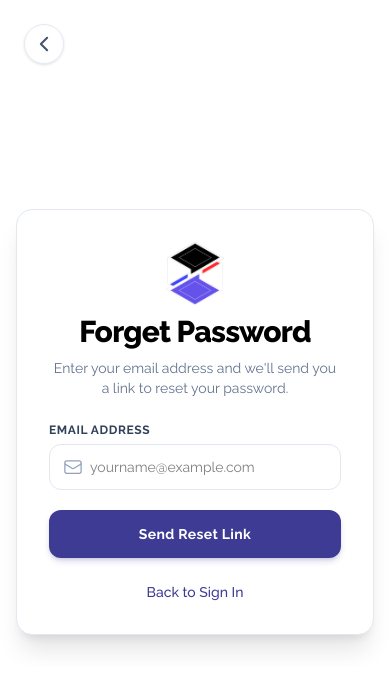
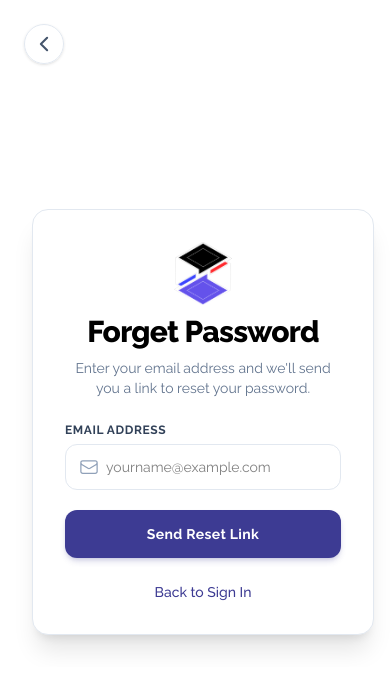
Before and after one commit to vishu9334/Solve-X, a React (Vite) app in the folder xClient/: page /forgot-password in a window 390 px wide. Shown: the top 688 px of the page. Built offline with nearby package versions, Linux system fonts and the light colour scheme; a web font is replaced by a local one.

Commit message:
style: restore desktop full-height brand layout (h-screen) on all auth pages while keeping mobile responsiveness

```diff
--- a/xClient/src/features/auth/pages/ForgetPasswordPage.jsx
+++ b/xClient/src/features/auth/pages/ForgetPasswordPage.jsx
@@ -40,7 +40,7 @@
     };
 
     return (
-        <div className="min-h-screen flex flex-col md:flex-row bg-white md:py-3 md:pl-4 items-center justify-center relative font-raleway">
+        <div className="min-h-screen md:h-screen flex flex-col md:flex-row bg-white py-3 pl-4 items-center justify-center relative font-raleway">
             <LoadingOverlay isLoading={isPending} message="Requesting password reset..." />
             {/* Back Button */}
             <button
--- a/xClient/src/features/auth/pages/LoginPage.jsx
+++ b/xClient/src/features/auth/pages/LoginPage.jsx
@@ -39,7 +39,7 @@
     };
 
     return (
-        <div className="min-h-screen flex flex-col md:flex-row bg-white md:py-3 md:pl-4 items-center justify-center relative">
+        <div className="min-h-screen md:h-screen flex flex-col md:flex-row bg-white py-3 pl-4 items-center justify-center relative">
             <LoadingOverlay isLoading={isPending} message="Signing in to Solve-X..." />
             {/* Back Button */}
             <button
--- a/xClient/src/features/auth/pages/RegisterPage.jsx
+++ b/xClient/src/features/auth/pages/RegisterPage.jsx
@@ -50,7 +50,7 @@
     };
 
     return (
-        <div className="min-h-screen flex flex-col md:flex-row bg-white md:py-3 md:pl-4 items-center justify-center relative">
+        <div className="min-h-screen md:h-screen flex flex-col md:flex-row bg-white py-3 pl-4 items-center justify-center relative">
             <LoadingOverlay isLoading={isPending} message="Creating your account..." />
             {/* Back Button */}
             <button
--- a/xClient/src/features/auth/pages/ResetPasswordPage.jsx
+++ b/xClient/src/features/auth/pages/ResetPasswordPage.jsx
@@ -61,7 +61,7 @@
     };
 
     return (
-        <div className="min-h-screen flex flex-col md:flex-row bg-white md:py-3 md:pl-4 items-center justify-center relative font-raleway">
+        <div className="min-h-screen md:h-screen flex flex-col md:flex-row bg-white py-3 pl-4 items-center justify-center relative font-raleway">
             <LoadingOverlay isLoading={isPending} message="Resetting your password..." />
             {/* Back Button */}
             <button
```
Also changed, not shown: 1 other file (tests, documents, lock files or other folders).
